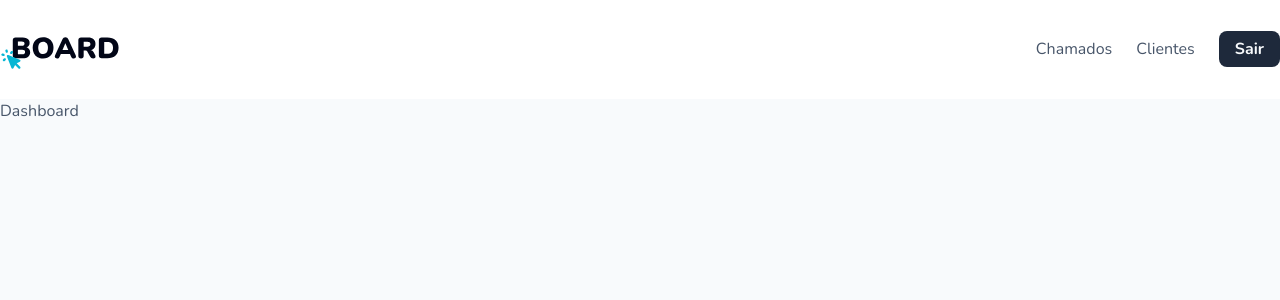
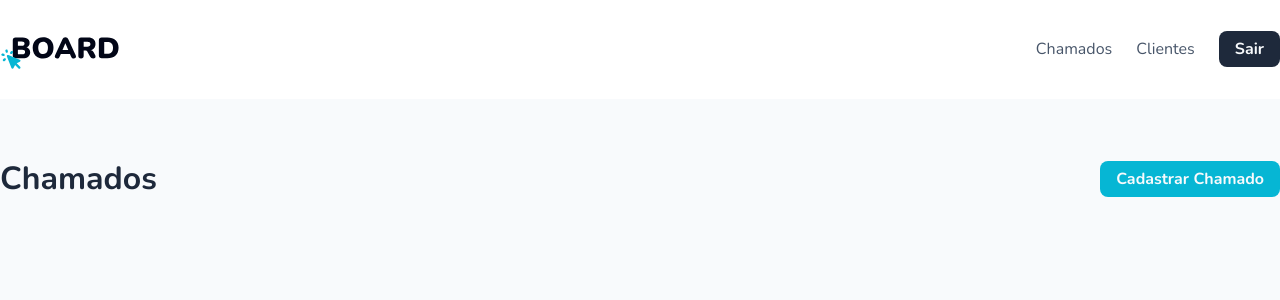
Before and after one commit to reisArthur2602/board, a Next.js app: page /dashboard in a window 1280 px wide. Shown: the top 300 px of the page. Built offline with nearby package versions, Linux system fonts and the light colour scheme; no server answers; sample sign-in values are in the browser's storage.

Commit message:
feat: add title and link to dashboard

```diff
--- a/app/dashboard/page.tsx
+++ b/app/dashboard/page.tsx
@@ -1,7 +1,20 @@
 import React from 'react';
+import { Container } from '../components/container';
+import Link from 'next/link';
 
 const Dashboard = () => {
-  return <div>Dashboard</div>;
+  return (
+    <Container>
+      <section className="mt-14 flex flex-col gap-6">
+        <div className="flex items-center justify-between">
+          <h1>Chamados</h1>
+          <button className="bg-cyan-500 text-slate-50">
+            <Link href="/dashboard/new">Cadastrar Chamado</Link>
+          </button>
+        </div>
+      </section>
+    </Container>
+  );
 };
 
 export default Dashboard;
```
